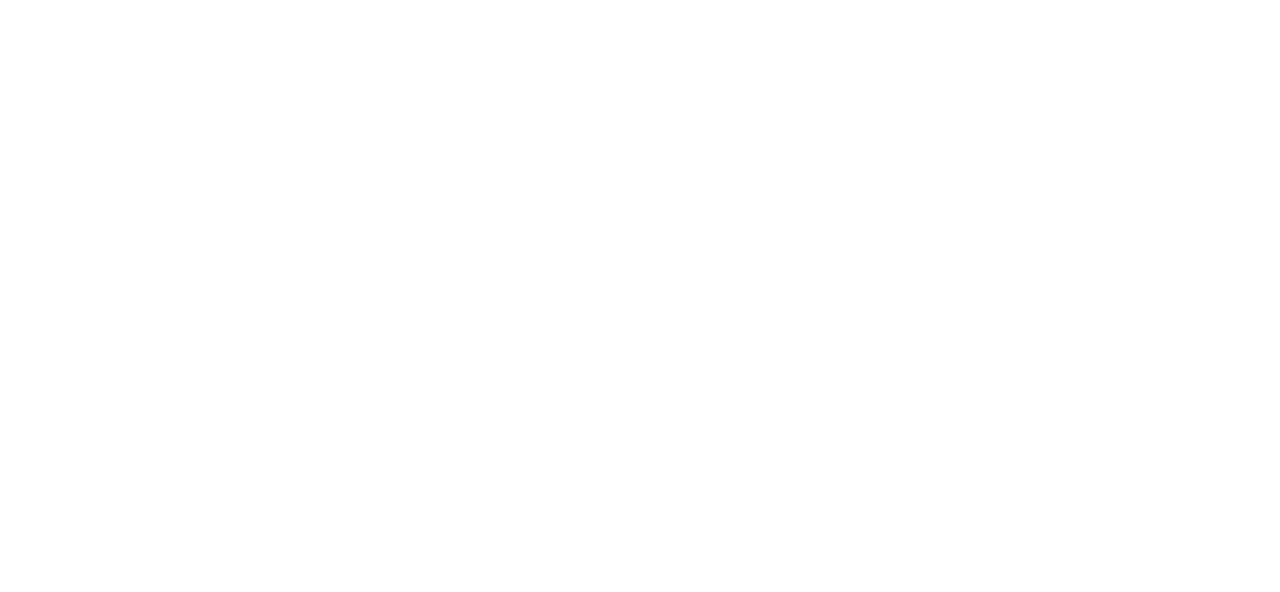
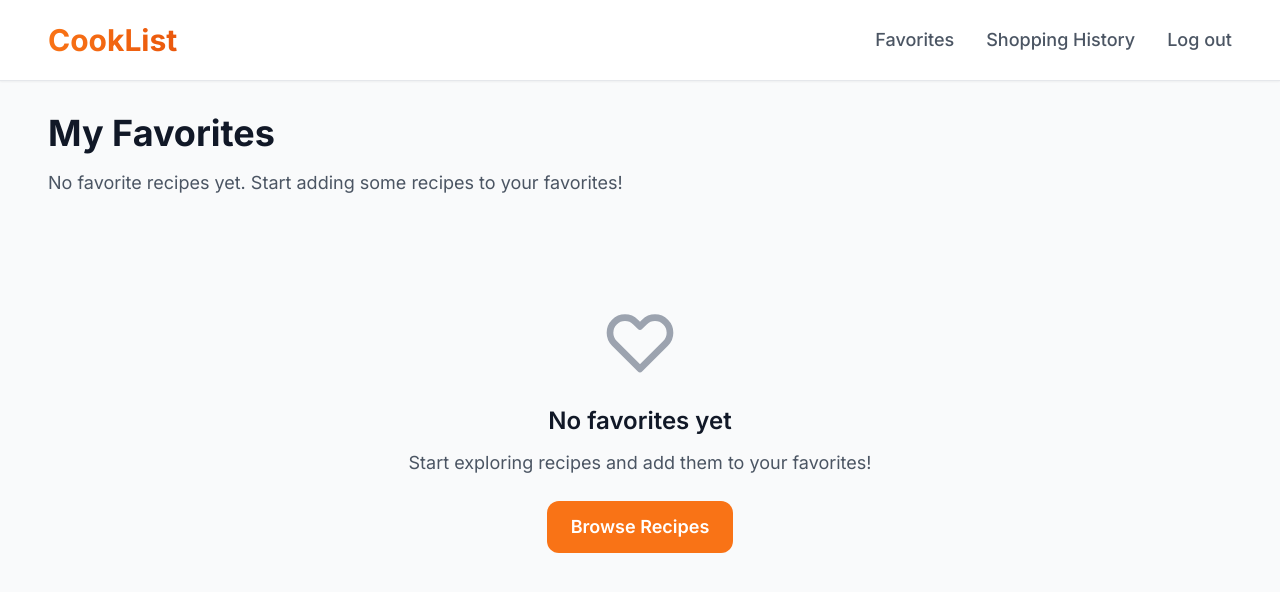
Before and after one commit to Gabrielab5/CookList-frontend, a React (Vite) app: page /favorites in a window 1280 px wide. Before the commit this address had no page. Shown: the top 592 px of the page. Built offline with nearby package versions, Linux system fonts and the light colour scheme.

Commit message:
Add Favorites route and enhance Home component: Integrated Favorites page into App and updated Home to handle navigation for recipe details from Favorites, improving user experience with state management.

```diff
--- a/src/App.jsx
+++ b/src/App.jsx
@@ -2,6 +2,7 @@ import { BrowserRouter, Routes, Route, Navigate } from 'react-router-dom';
 import Login from './pages/Login';
 import Register from './pages/Register';
 import Home from './pages/Home';
+import Favorites from './pages/Favorites';
 import ShoppingHistory from './pages/ShoppingHistory';
 
 function App() {
@@ -11,6 +12,7 @@ function App() {
         <Route path="/login" element={<Login />} />
         <Route path="/register" element={<Register />} />
         <Route path="/home" element={<Home />} />
+        <Route path="/favorites" element={<Favorites />} />
         <Route path="/shopping-history" element={<ShoppingHistory />} />
 
         <Route path="/" element={<Navigate to="/login" replace />} />
--- /dev/null
+++ b/src/pages/Favorites.jsx
@@ -0,0 +1,99 @@
+import React, { useState, useEffect } from 'react';
+import { useNavigate } from 'react-router-dom';
+import Header from '../components/Header';
+import RecipeCard from '../components/RecipeCard';
+
+const Favorites = () => {
+    const navigate = useNavigate();
+    const [favorites, setFavorites] = useState([]);
+
+    // Load favorites from localStorage
+    useEffect(() => {
+        const savedFavorites = localStorage.getItem('favoriteRecipes');
+        if (savedFavorites) {
+            setFavorites(JSON.parse(savedFavorites));
+        }
+    }, []);
+
+    const handleToggleFavorite = (recipe) => {
+        setFavorites(prevFavorites => {
+            const isFavorite = prevFavorites.some(fav => fav.id === recipe.id);
+            let newFavorites;
+
+            if (isFavorite) {
+                // Remove from favorites
+                newFavorites = prevFavorites.filter(fav => fav.id !== recipe.id);
+            } else {
+                // Add to favorites
+                newFavorites = [...prevFavorites, recipe];
+            }
+
+            // Save to localStorage
+            localStorage.setItem('favoriteRecipes', JSON.stringify(newFavorites));
+            return newFavorites;
+        });
+    };
+
+    const handleViewRecipeDetails = (recipe) => {
+        // For now, we'll navigate to home with a query parameter
+        // In a more complex app, you might want to pass the recipe data differently
+        navigate('/home', { state: { openRecipeDetails: recipe } });
+    };
+
+    const handleRecipeSelect = (recipe) => {
+        // Handle recipe selection for shopping list (same as Home page)
+        console.log('Recipe selected:', recipe);
+    };
+
+    return (
+        <div className="min-h-screen bg-gray-50">
+            <Header onLogout={() => navigate('/login')} />
+
+            <div className="max-w-[1600px] mx-auto px-6 sm:px-8 lg:px-12 py-8">
+                {/* Page Header */}
+                <div className="mb-10">
+                    <h1 className="text-4xl font-bold text-gray-900 mb-4">My Favorites</h1>
+                    <p className="text-lg text-gray-600">
+                        {favorites.length === 0
+                            ? "No favorite recipes yet. Start adding some recipes to your favorites!"
+                            : `You have ${favorites.length} favorite recipe${favorites.length === 1 ? '' : 's'}.`
+                        }
+                    </p>
+                </div>
+
+                {/* Favorites Grid */}
+                {favorites.length > 0 ? (
+                    <div className="grid grid-cols-1 sm:grid-cols-2 lg:grid-cols-3 xl:grid-cols-3 2xl:grid-cols-4 gap-8">
+                        {favorites.map(recipe => (
+                            <div key={recipe.id} className="relative">
+                                <RecipeCard
+                                    recipe={recipe}
+                                    onSelect={handleRecipeSelect}
+                                    onViewDetails={handleViewRecipeDetails}
+                                    isFavorite={true} // Always true since we're on favorites page
+                                    onToggleFavorite={handleToggleFavorite}
+                                />
+                            </div>
+                        ))}
+                    </div>
+                ) : (
+                    <div className="text-center py-16">
+                        <svg className="w-20 h-20 text-gray-400 mx-auto mb-6" fill="none" stroke="currentColor" viewBox="0 0 24 24">
+                            <path strokeLinecap="round" strokeLinejoin="round" strokeWidth={2} d="M4.318 6.318a4.5 4.5 0 000 6.364L12 20.364l7.682-7.682a4.5 4.5 0 00-6.364-6.364L12 7.636l-1.318-1.318a4.5 4.5 0 00-6.364 0z" />
+                        </svg>
+                        <h3 className="text-2xl font-semibold text-gray-900 mb-3">No favorites yet</h3>
+                        <p className="text-gray-600 mb-6 text-lg">Start exploring recipes and add them to your favorites!</p>
+                        <button
+                            onClick={() => navigate('/home')}
+                            className="px-6 py-3 bg-orange-500 text-white font-semibold rounded-xl hover:bg-orange-600 transition-colors duration-200 text-lg"
+                        >
+                            Browse Recipes
+                        </button>
+                    </div>
+                )}
+            </div>
+        </div>
+    );
+};
+
+export default Favorites;
--- a/src/pages/Home.jsx
+++ b/src/pages/Home.jsx
@@ -1,4 +1,5 @@
-import React, { useState, useMemo } from 'react';
+import React, { useState, useMemo, useEffect } from 'react';
+import { useLocation } from 'react-router-dom';
 import Header from '../components/Header';
 import FilterSidebar from '../components/FilterSidebar';
 import RecipeCard from '../components/RecipeCard';
@@ -10,6 +11,7 @@ import RecipeDetailModal from '../components/RecipeDetailModal';
 import { mockRecipes } from '../data/mockRecipes';
 
 const Home = () => {
+    const location = useLocation();
     const [recipes, setRecipes] = useState(mockRecipes);
     const [filters, setFilters] = useState({
         tags: [],
@@ -32,6 +34,16 @@ const Home = () => {
         const savedFavorites = localStorage.getItem('favoriteRecipes');
         return savedFavorites ? JSON.parse(savedFavorites) : [];
     });
+
+    // Handle navigation from Favorites page to open recipe details
+    useEffect(() => {
+        if (location.state?.openRecipeDetails) {
+            setSelectedRecipeForDetails(location.state.openRecipeDetails);
+            setIsRecipeDetailModalOpen(true);
+            // Clear the state to prevent reopening on refresh
+            window.history.replaceState({}, document.title);
+        }
+    }, [location.state]);
 
     // Filter and sort recipes based on selected filters
     const filteredRecipes = useMemo(() => {
```
